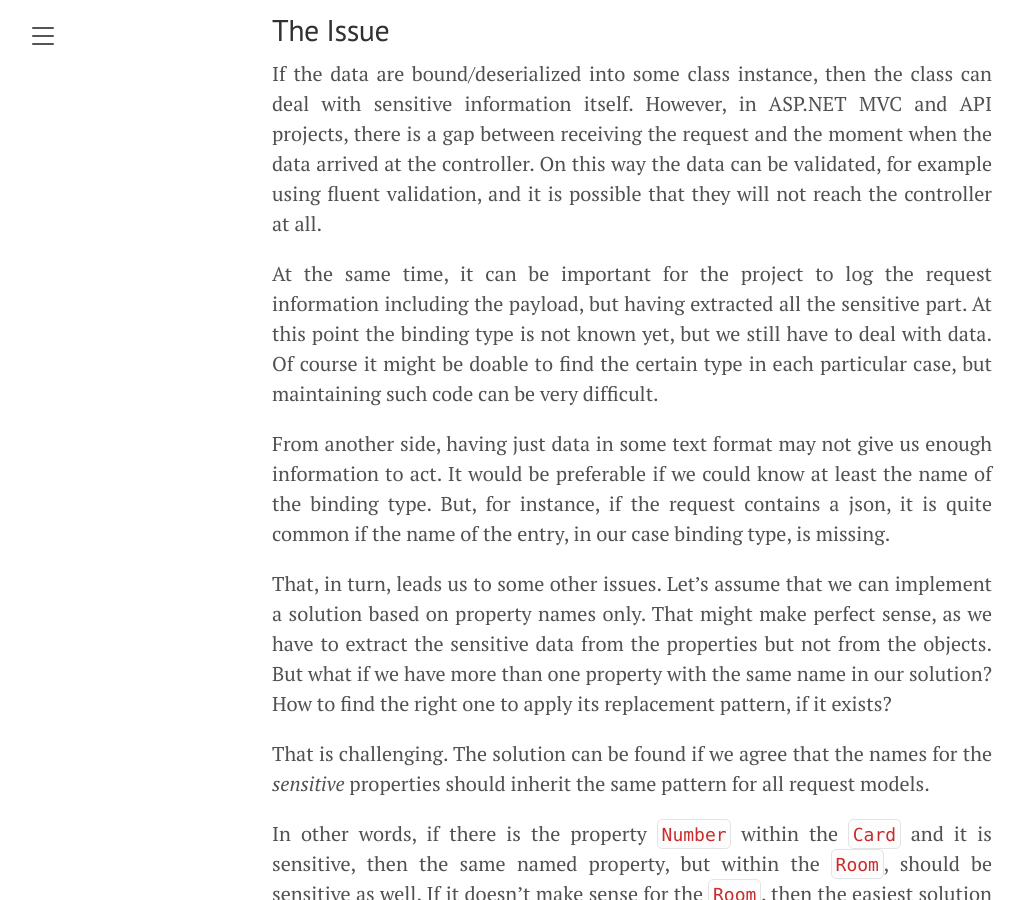
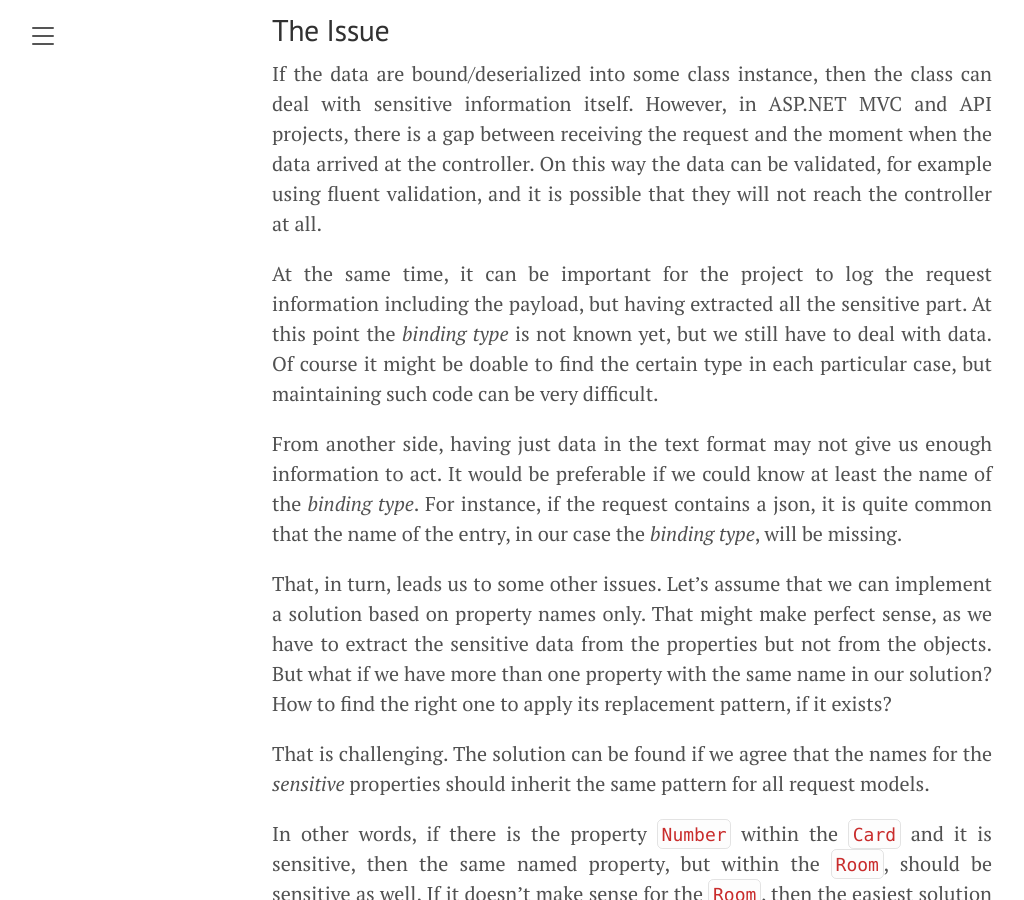
Before and after one commit to akovanev/kovanev.github.io, a Jekyll site: the page built from _posts/2020-09-09-How-to-sanitize-sensitive-data.md, in a window 1280 px wide and 900 px high, scrolled down 351 px. Shown: the whole window, without its empty margins (8-1032 px from the left). Built offline with Jekyll 4.4.1, drawn with Linux system fonts in a browser that asks for light colours.

Commit message:
sanitizer fix

```diff
--- a/_posts/2020-09-09-How-to-sanitize-sensitive-data.md
+++ b/_posts/2020-09-09-How-to-sanitize-sensitive-data.md
@@ -11,9 +11,9 @@ Let me introduce the [Akov.Sanitizer](https://github.com/akovanev/Sanitizer/), a
 
 If the data are bound/deserialized into some class instance, then the class can deal with sensitive information itself. However, in ASP.NET MVC and API projects, there is a gap between receiving the request and the moment when the data arrived at the controller. On this way the data can be validated, for example using fluent validation, and it is possible that they will not reach the controller at all.
 
-At the same time, it can be important for the project to log the request information including the payload, but having extracted all the sensitive part. At this point the binding type is not known yet, but we still have to deal with data. Of course it might be doable to find the certain type in each particular case, but maintaining such code can be very difficult.
+At the same time, it can be important for the project to log the request information including the payload, but having extracted all the sensitive part. At this point the *binding type* is not known yet, but we still have to deal with data. Of course it might be doable to find the certain type in each particular case, but maintaining such code can be very difficult.
 
-From another side, having just data in some text format may not give us enough information to act. It would be preferable if we could know at least the name of the binding type. But, for instance, if the request contains a json, it is quite common if the name of the entry, in our case binding type, is missing.
+From another side, having just data in the text format may not give us enough information to act. It would be preferable if we could know at least the name of the *binding type*. For instance, if the request contains a json, it is quite common that the name of the entry, in our case the *binding type*, will be missing.
 
 That, in turn, leads us to some other issues. Let's assume that we can implement a solution based on property names only. That might make perfect sense, as we have to extract the sensitive data from the properties but not from the objects. But what if we have more than one property with the same name in our solution? How to find the right one to apply its replacement pattern, if it exists?
 
```
